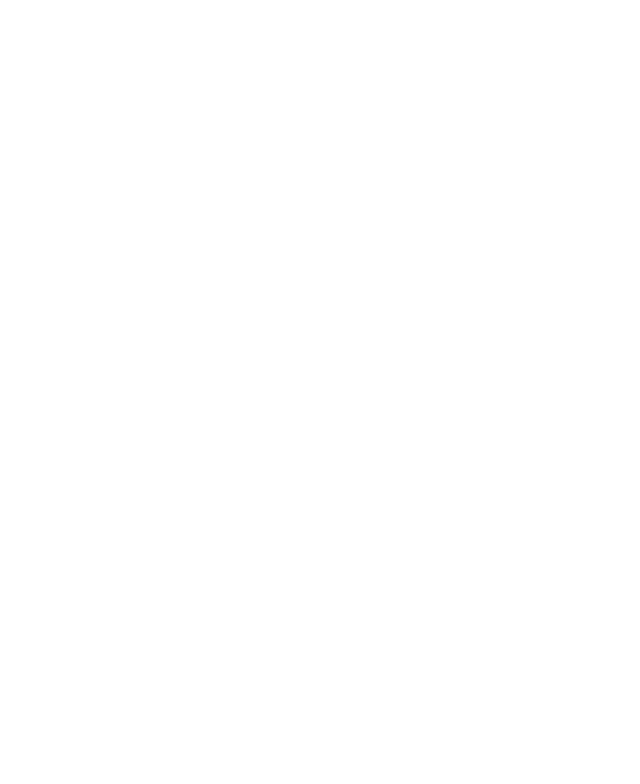
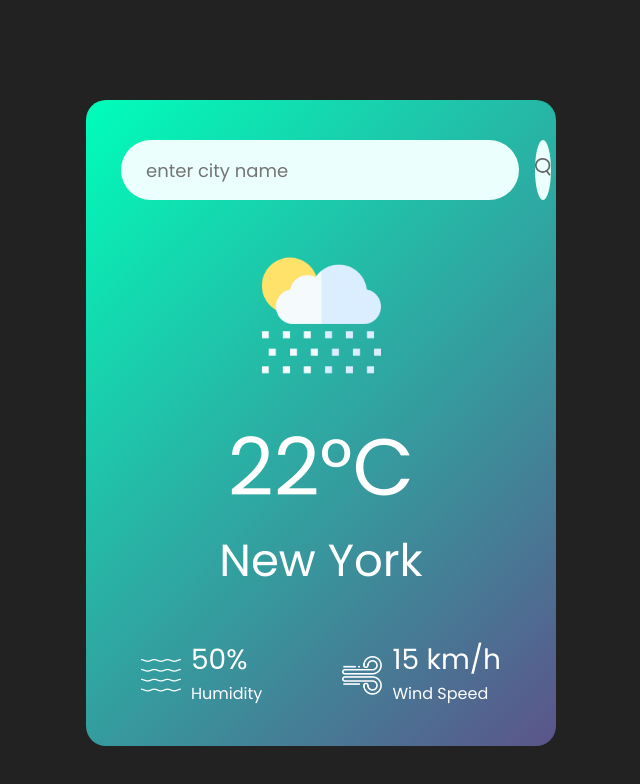
Before and after one commit to Yldrmceyy/JavaScript-Projects, a plain HTML site: page WeatherApp/index.html in a window 1280 px wide. Shown: the whole page, without its empty margins (319-959 px from the left). Drawn offline with Linux system fonts and the light colour scheme.

Commit message:
Weather card styles completed

```diff
--- a/WeatherApp/index.html
+++ b/WeatherApp/index.html
@@ -0,0 +1,43 @@
+<!DOCTYPE html>
+<html lang="en">
+<head>
+    <meta charset="UTF-8">
+    <meta name="viewport" content="width=device-width, initial-scale=1.0">
+    <link href="https://fonts.googleapis.com/css2?family=Poppins:wght@400;600&display=swap" rel="stylesheet">
+
+
+    <title>WeatherApp</title>
+    <link rel="stylesheet" href="style.css">
+</head>
+<body>
+
+    <div class="card">
+        <div class="search">
+            <input type="text" placeholder="enter city name" spellcheck="false">
+            <button type="button" aria-label="Search">
+                <img src="images/search.png" alt="Search Icon">
+            </button>
+        </div>
+
+        <div class="weather">
+            <img src="images/rain.png" class="weather-icon" alt="">
+            <h1 class="temp">22°C</h1>
+            <h2 class="city">New York</h2>
+            <div class="details">
+                <div class="col">
+                    <img src="images/humidity.png" alt="">
+                    <div><p class="humidity">50%</p>
+                    <p>Humidity</p></div>
+                </div>
+
+                <div class="col">
+                    <img src="images/wind.png" alt="">
+                    <div><p class="wind">15 km/h</p>
+                    <p>Wind Speed</p></div>
+                </div>
+            </div>
+        </div>
+    </div>
+
+</body>
+</html>
--- a/WeatherApp/style.css
+++ b/WeatherApp/style.css
@@ -81,3 +81,8 @@ body {
     width: 40px;
     margin-right: 10px;
 }
+
+.humidity, .wind{
+font-size: 28px;
+margin-top: -6px;
+}
```
